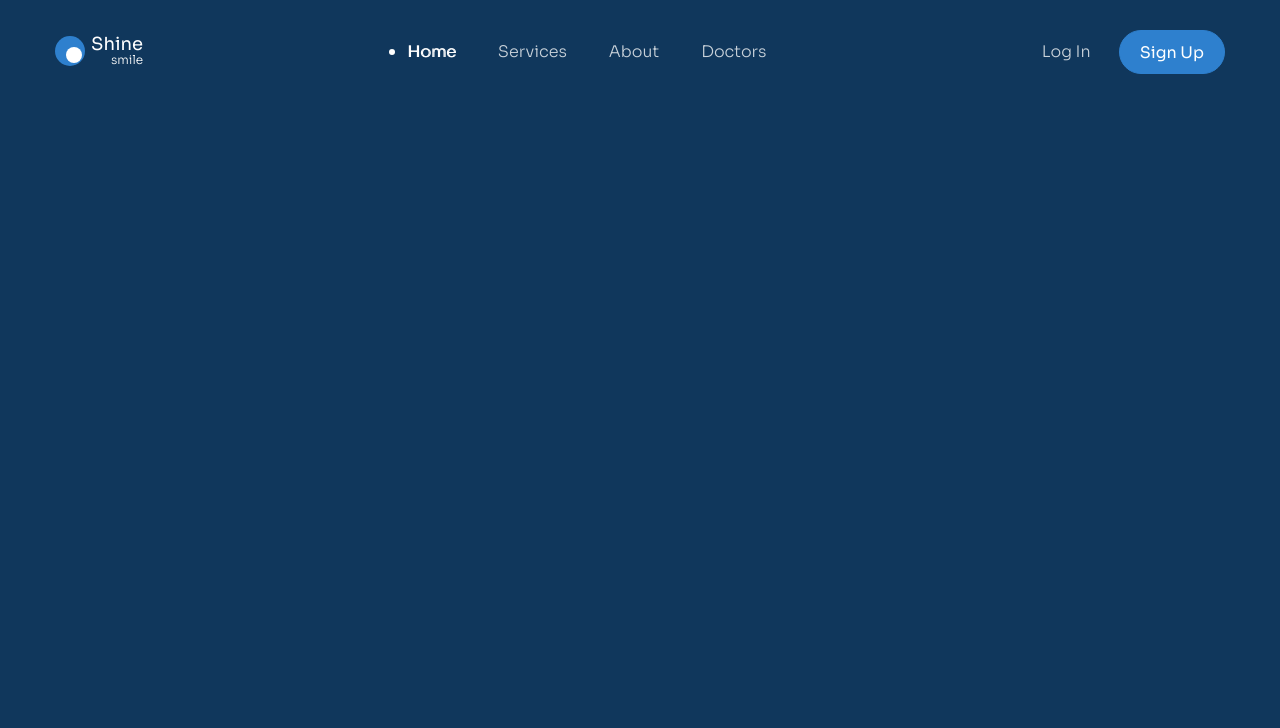
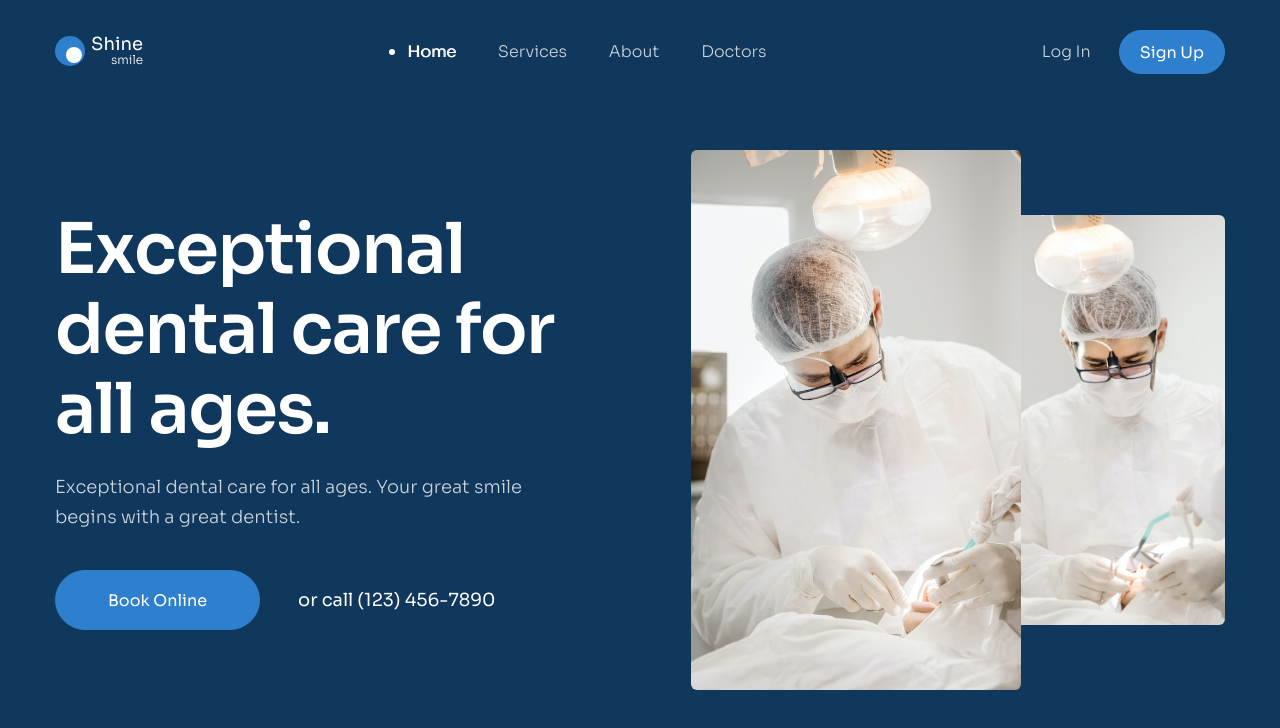
Before and after one commit to haimy125/htmlcss-project-03, a plain HTML site: page index.html in a window 1280 px wide. Drawn offline with Linux system fonts and the light colour scheme.

Commit message:
làm phần hero

```diff
--- a/assets/css/styles.css
+++ b/assets/css/styles.css
@@ -150,3 +150,71 @@ a {
     --height: 44px;
     min-width: 104px;
 }
+
+/* ================ Hero ================ */
+.hero {
+    display: flex;
+    align-items: center;
+    margin-top: 76px;
+}
+
+.hero__content {
+    flex-shrink: 0;
+    width: 44%;
+}
+
+.hero__media {
+    flex-grow: 1;
+}
+
+.hero__heading {
+    color: #fff;
+    font-size: 7rem;
+    font-weight: 600;
+    line-height: 1.14; /* 114.286% */
+    letter-spacing: -0.02em;
+}
+
+.hero__desc {
+    margin-top: 22px;
+    color: #c9d2da;
+    font-size: 1.8rem;
+    font-weight: 300;
+    line-height: 1.67; /* 166.667% */
+}
+
+.hero__row {
+    display: flex;
+    align-items: center;
+    margin-top: 38px;
+}
+
+.hero__phone {
+    margin-left: 38px;
+    color: #fff;
+    font-size: 1.8rem;
+    line-height: 1.67; /* 166.667% */
+}
+
+.hero__images {
+    display: flex;
+    align-items: center;
+    justify-content: flex-end;
+}
+
+.hero__img {
+    width: 330px;
+    height: 540px;
+    border-radius: 6px;
+    object-fit: cover;
+}
+
+.hero__img:first-child {
+    position: relative;
+    margin-right: -6px;
+}
+
+.hero__img:last-child {
+    width: 210px;
+    height: 410px;
+}
--- a/index.html
+++ b/index.html
@@ -99,6 +99,7 @@
     <body>
         <header class="header">
             <div class="container">
+                <!-- Header top -->
                 <div class="header-top">
                     <!-- Logo -->
                     <a href="/">
@@ -144,6 +145,41 @@
                         </a>
                     </div>
                 </div>
+
+                <section class="hero">
+                    <!-- Hero Content -->
+                    <section class="hero__content">
+                        <h1 class="hero__heading">
+                            Exceptional dental care for all ages.
+                        </h1>
+                        <p class="hero__desc">
+                            Exceptional dental care for all ages. Your great
+                            smile begins with a great dentist.
+                        </p>
+                        <div class="hero__row">
+                            <a href="#!" class="btn">Book Online</a>
+                            <span class="hero__phone">
+                                or call (123) 456-7890
+                            </span>
+                        </div>
+                    </section>
+
+                    <!-- Hero media -->
+                    <div class="hero__media">
+                        <figure class="hero__images">
+                            <img
+                                src="./assets/img/hero-01.jpg"
+                                alt=""
+                                class="hero__img"
+                            />
+                            <img
+                                src="./assets/img/hero-02.jpg"
+                                alt=""
+                                class="hero__img"
+                            />
+                        </figure>
+                    </div>
+                </section>
             </div>
         </header>
     </body>
```
Also changed, not shown: assets/img/hero-01.jpg (added), assets/img/hero-02.jpg (added).
